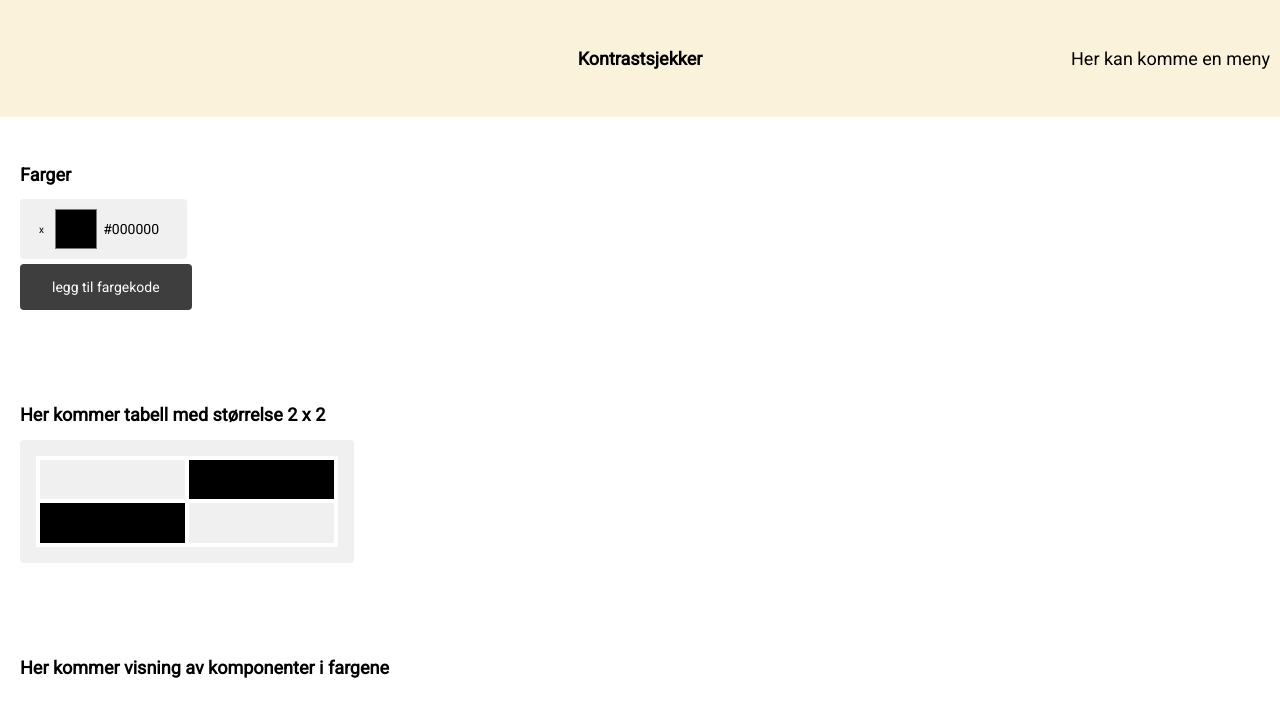
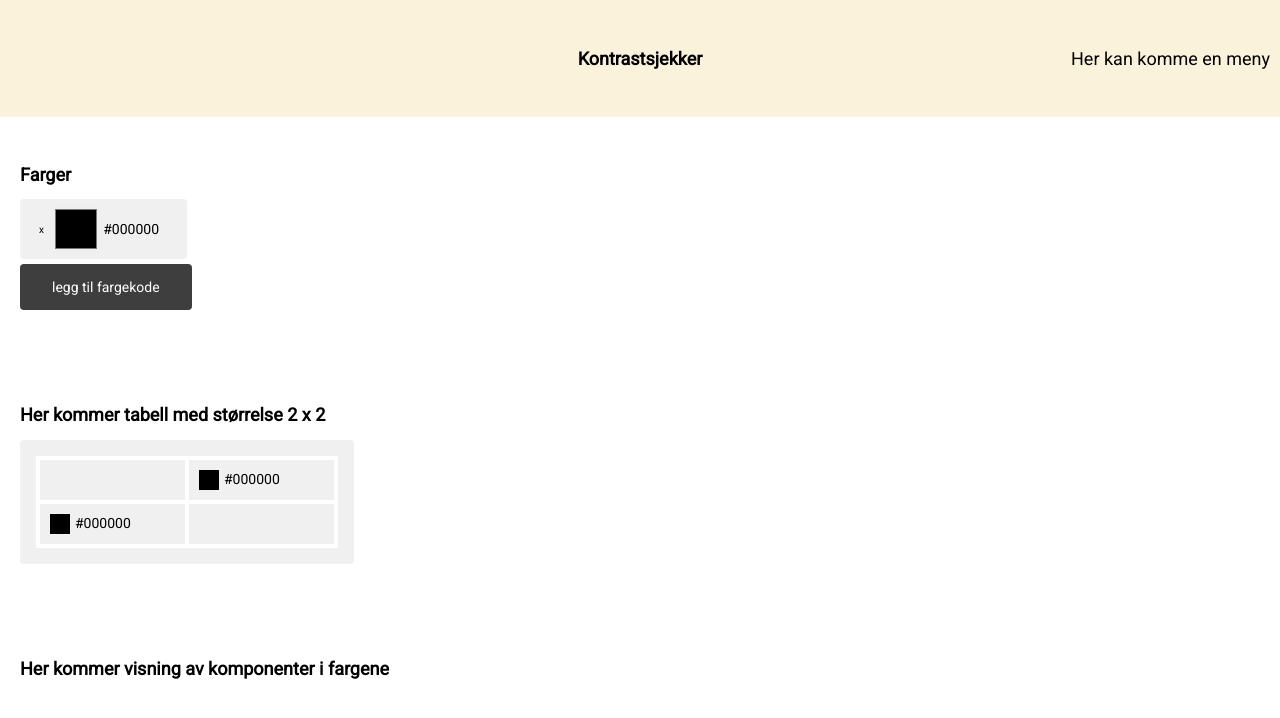
Before and after one commit to NorskRegnesentral/ccc21, a React (Create React App) app: page / in a window 1280 px wide. Shown: the top 718 px of the page. Built offline with nearby package versions, Linux system fonts and the light colour scheme.

Commit message:
tabell viser farger i små bokser

```diff
--- a/src/components/contrastTable/contrastTable.css
+++ b/src/components/contrastTable/contrastTable.css
@@ -17,3 +17,11 @@ table, th, td {
     min-width: 125px;
     font-size: 14px;
   }
+
+  .colorBox{
+    height: 20px;
+    width: 20px;
+    margin-right: 5px;
+    display: inline;
+    float: left;
+  }
--- a/src/components/contrastTable/contrastTable.jsx
+++ b/src/components/contrastTable/contrastTable.jsx
@@ -40,7 +40,7 @@ const ContrastTable = ({colorList}) => {
                 {tableList.map((color, rowIndex) => (
                 <tr key={"row"+rowIndex}>
                     {tableList.map((color, colIndex) => (
-                        <td key={rowIndex+colIndex}  style={{backgroundColor: getCellColor(rowIndex,colIndex)}}>{getCellValue(rowIndex, colIndex)}</td>
+                        <td key={rowIndex+colIndex}><div className="colorBox" style={{backgroundColor: getCellColor(rowIndex,colIndex)}}/><div>{getCellValue(rowIndex, colIndex)}</div></td> //sett backgroundcolor i ytterste div for full dekning
                     ))}
                 </tr>
                 ))}
```
